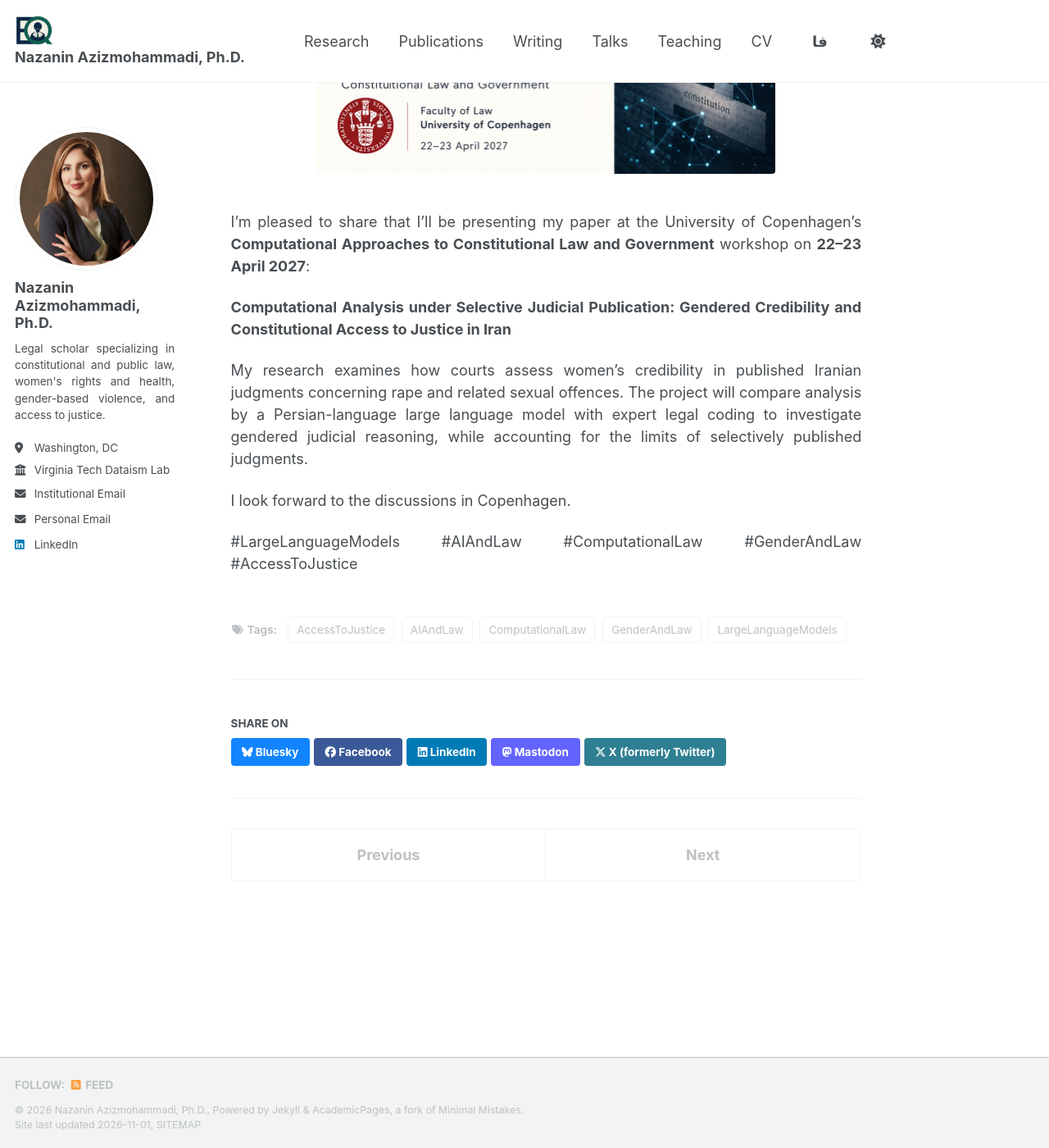
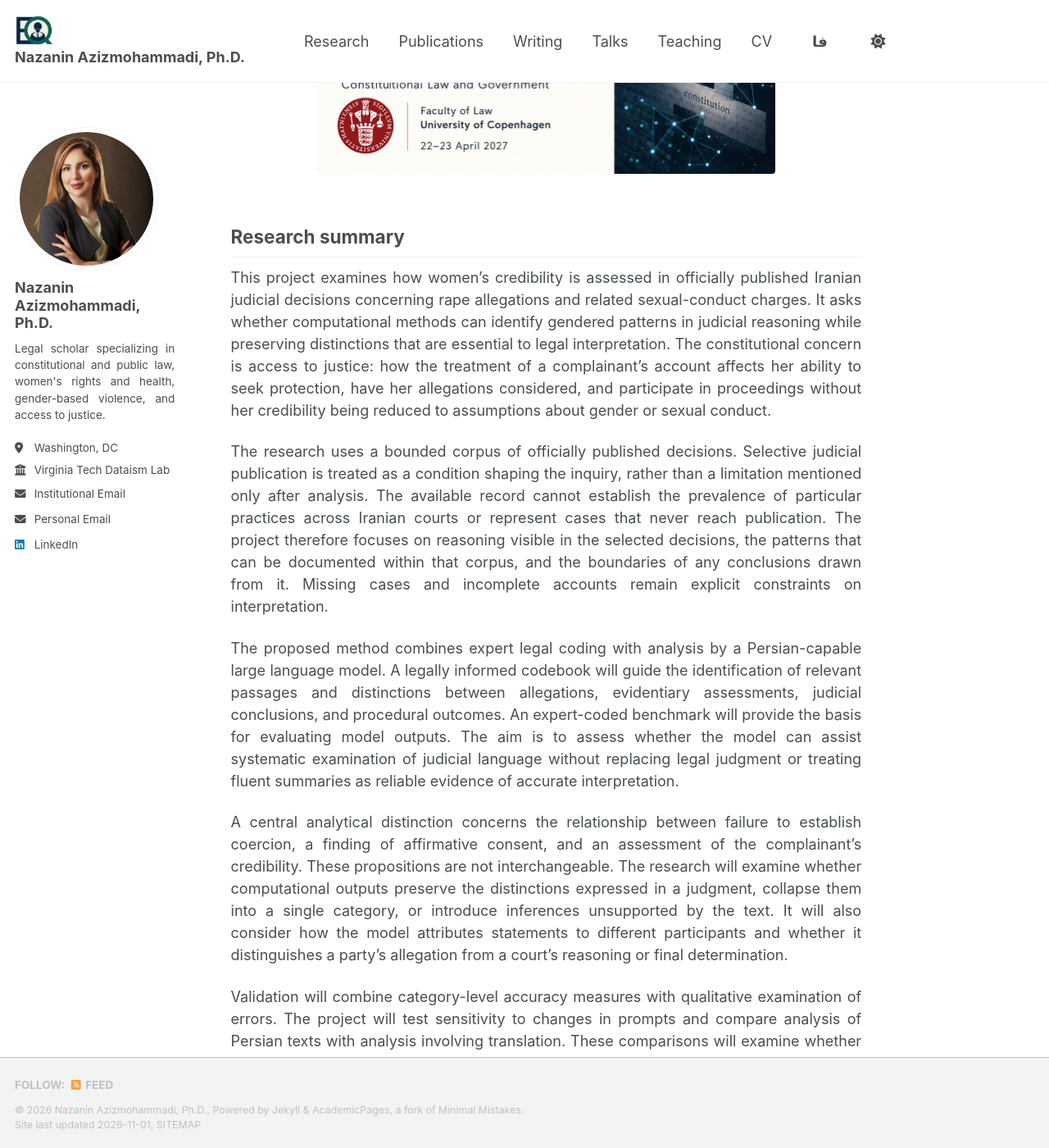
Before and after one commit to nazaninazizmohammadi/nazaninazizmohammadi.github.io, a Jekyll site: the page built from _publications/2026-10-31-copenhagen-gendered-credibility.md, in a window 1280 px wide and 1400 px high, scrolled down 859 px. Shown: the whole window at 82% size. Built offline with Jekyll 4.4.1, drawn with Linux system fonts in a browser that asks for light colours; a style sheet for code colours, icons or effects is not loaded; some of the changed text lies outside the part shown.

Commit message:
Replace Copenhagen announcement with research summary and workshop details

```diff
--- a/_publications/2026-10-31-copenhagen-gendered-credibility.md
+++ b/_publications/2026-10-31-copenhagen-gendered-credibility.md
@@ -39,14 +39,32 @@
   </a>
 </figure>
 
-I’m pleased to share that I’ll be presenting my paper at the University of Copenhagen’s **Computational Approaches to Constitutional Law and Government** workshop on **22–23 April 2027**:
+## Research summary
 
-**Computational Analysis under Selective Judicial Publication: Gendered Credibility and Constitutional Access to Justice in Iran**
+This project examines how women’s credibility is assessed in officially published Iranian judicial decisions concerning rape allegations and related sexual-conduct charges. It asks whether computational methods can identify gendered patterns in judicial reasoning while preserving distinctions that are essential to legal interpretation. The constitutional concern is access to justice: how the treatment of a complainant’s account affects her ability to seek protection, have her allegations considered, and participate in proceedings without her credibility being reduced to assumptions about gender or sexual conduct.
 
-My research examines how courts assess women’s credibility in published Iranian judgments concerning rape and related sexual offences. The project will compare analysis by a Persian-language large language model with expert legal coding to investigate gendered judicial reasoning, while accounting for the limits of selectively published judgments.
+The research uses a bounded corpus of officially published decisions. Selective judicial publication is treated as a condition shaping the inquiry, rather than a limitation mentioned only after analysis. The available record cannot establish the prevalence of particular practices across Iranian courts or represent cases that never reach publication. The project therefore focuses on reasoning visible in the selected decisions, the patterns that can be documented within that corpus, and the boundaries of any conclusions drawn from it. Missing cases and incomplete accounts remain explicit constraints on interpretation.
 
-I look forward to the discussions in Copenhagen.
+The proposed method combines expert legal coding with analysis by a Persian-capable large language model. A legally informed codebook will guide the identification of relevant passages and distinctions between allegations, evidentiary assessments, judicial conclusions, and procedural outcomes. An expert-coded benchmark will provide the basis for evaluating model outputs. The aim is to assess whether the model can assist systematic examination of judicial language without replacing legal judgment or treating fluent summaries as reliable evidence of accurate interpretation.
 
-\#LargeLanguageModels \#AIAndLaw \#ComputationalLaw \#GenderAndLaw \#AccessToJustice
+A central analytical distinction concerns the relationship between failure to establish coercion, a finding of affirmative consent, and an assessment of the complainant’s credibility. These propositions are not interchangeable. The research will examine whether computational outputs preserve the distinctions expressed in a judgment, collapse them into a single category, or introduce inferences unsupported by the text. It will also consider how the model attributes statements to different participants and whether it distinguishes a party’s allegation from a court’s reasoning or final determination.
+
+Validation will combine category-level accuracy measures with qualitative examination of errors. The project will test sensitivity to changes in prompts and compare analysis of Persian texts with analysis involving translation. These comparisons will examine whether apparently minor methodological choices alter the identification or interpretation of legally significant passages. Particular attention will be given to errors that change the meaning of consent, coercion, credibility, or the procedural position of a complainant, even when an output appears linguistically plausible.
+
+The project brings a constitutional access-to-justice question into dialogue with computational legal methodology. Its intended contribution is an approach to studying gendered credibility that makes both interpretive decisions and evidentiary limits visible. It does not presume that a language model can neutrally recover judicial meaning or that published decisions provide a complete picture of adjudication. Instead, it asks what a validated computational analysis can responsibly establish, where expert interpretation remains necessary, and how publication practices shape the knowledge produced about women’s encounters with courts. Corpus construction, coding choices, and translation are therefore treated as substantive decisions within legal research.
+
+## Workshop information
+
+- **Workshop:** Computational Approaches to Constitutional Law and Government
+- **Organiser:** Centre for European, Comparative and Constitutional Legal Studies (CECS)
+- **Host:** Faculty of Law, University of Copenhagen
+- **Dates:** 22–23 April 2027
+- **Location:** Copenhagen, Denmark
+- **Language:** English
+- **Format:** In-person workshop paper
+
+**Research areas:** Constitutional law; access to justice; gender and law; computational legal research; large language models.
+
+[Workshop announcement](https://www.linkedin.com/posts/demirtase_computational-constitutional-law-workshop-activity-7505222716606763008-PHR3)
 
 </div>
```
